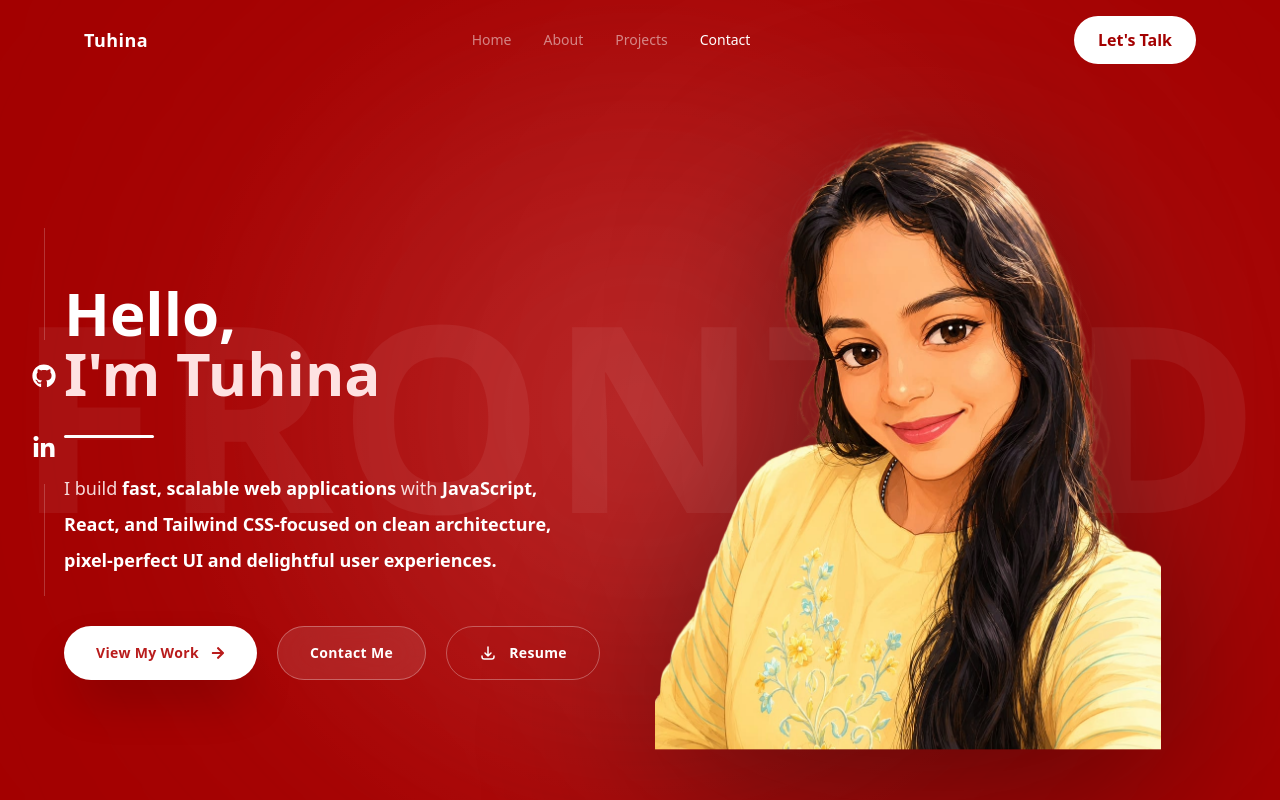
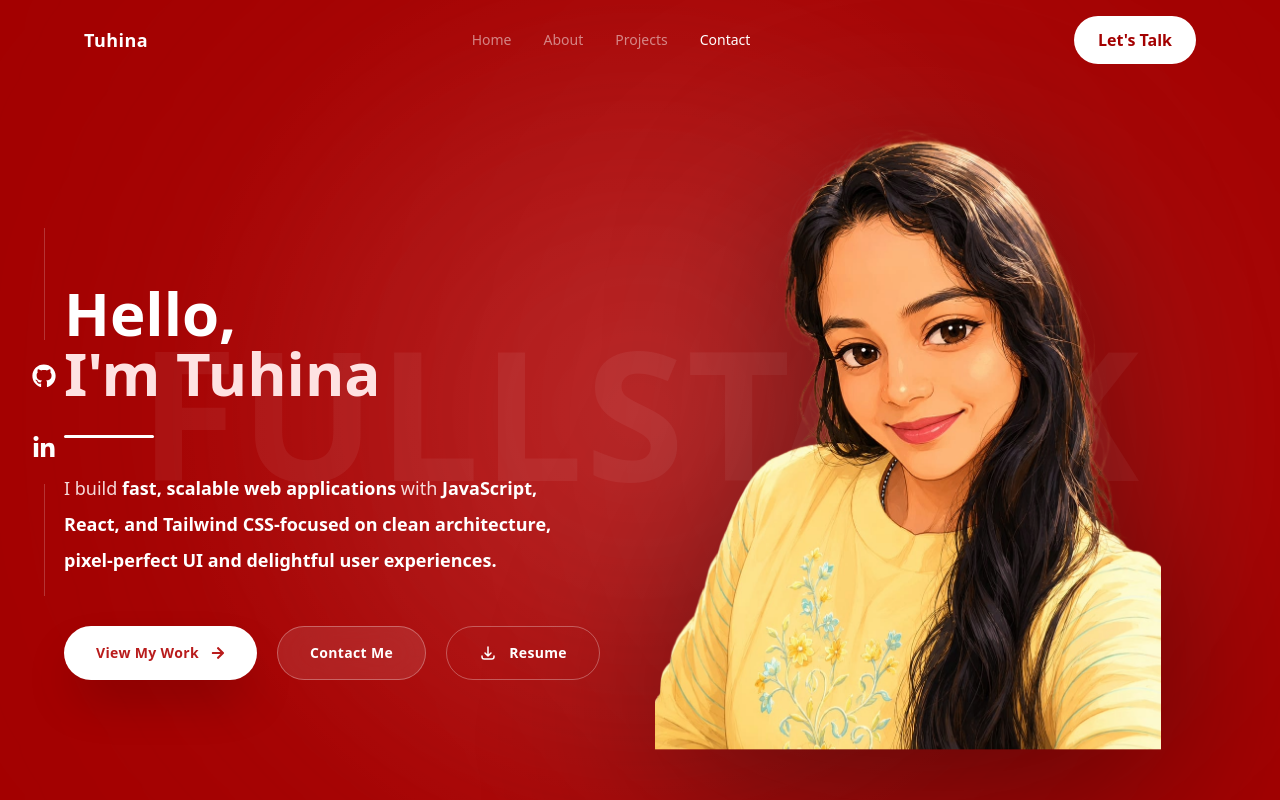
Before and after one commit to Tuhina-Paria/portfollio, a React (Vite) app: page / in a window 1280 px wide. Shown: the top 800 px of the page. Built offline with nearby package versions, Linux system fonts and the light colour scheme.

Commit message:
Change ui fo the hero.jsx

```diff
--- a/src/components/Hero.jsx
+++ b/src/components/Hero.jsx
@@ -30,15 +30,15 @@ const Hero = () => {
         select-none
         font-black
         uppercase
-        tracking-[4px]
-        text-[180px]
-        lg:text-[260px]
+        tracking-[2px]
+        text-[100px]
+        lg:text-[180px]
         text-white/[0.06]
         z-0
         opacity-3%
       "
       >
-        Fronted
+        Fullstack
       </h1>
 
       {/* Social Icons */}
--- a/src/index.css
+++ b/src/index.css
@@ -1,7 +1,3 @@
 @tailwind base;
 @tailwind components;
 @tailwind utilities;
-
-
-background:
-radial-gradient(circle at top, #D90429 0%, #8B001F 40%, #3D000C 100%);
```
Also changed, not shown: 1 other file (tests, documents, lock files or other folders).
